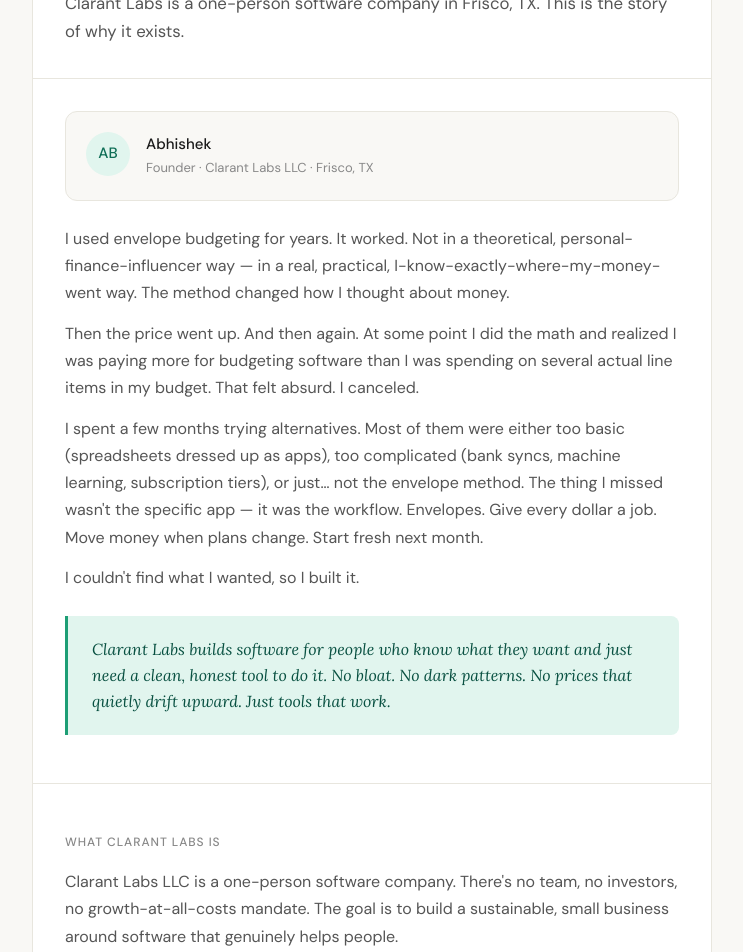
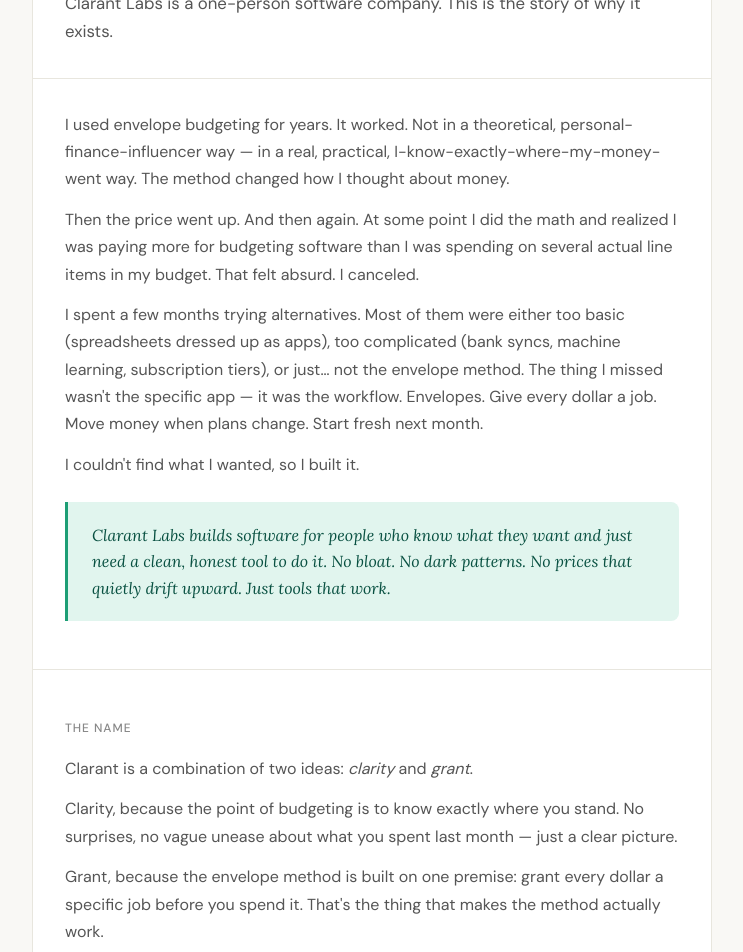
Before and after one commit to xsabhi/clarantlabs, a Next.js app: page /about in a window 1280 px wide. Shown: the part 220-1172 px from the top of the page, without its empty margins (268-1011 px from the left). Built offline with nearby package versions, Linux system fonts and the light colour scheme.

Commit message:
Remove personal details and add Clarant name explanation
- Strip founder name, location, and personal email from About, footer, and legal
- Replace personal contact email with hello@clarantlabs.com
- Add "The name" section on About page explaining Clarant = clarity + grant

```diff
--- a/app/about/page.tsx
+++ b/app/about/page.tsx
@@ -12,6 +12,7 @@
     <>
       <AboutHero />
       <FounderStory />
+      <WhatTheName />
       <WhatWeAre />
       <WaitlistCTA
         heading="Sound like what you've been looking for?"
@@ -40,7 +41,7 @@
         <em style={{ fontStyle: 'italic' }}>actually</em> left.
       </h1>
       <p style={{ fontSize: '1.05rem', color: '#555' }}>
-        Clarant Labs is a one-person software company in Frisco, TX. This is the story of why it exists.
+        Clarant Labs is a one-person software company. This is the story of why it exists.
       </p>
     </div>
   )
@@ -56,37 +57,6 @@
 
   return (
     <section style={{ padding: '2rem 2rem 3rem', borderTop: '0.5px solid #e8e6de' }}>
-      <div style={{
-        display: 'flex',
-        alignItems: 'flex-start',
-        gap: '1rem',
-        background: '#f9f8f5',
-        borderRadius: 12,
-        padding: '1.25rem',
-        border: '0.5px solid #e8e6de',
-        marginBottom: '1.5rem',
-      }}>
-        <div style={{
-          width: 44,
-          height: 44,
-          borderRadius: '50%',
-          background: 'var(--brand-light)',
-          display: 'flex',
-          alignItems: 'center',
-          justifyContent: 'center',
-          fontWeight: 500,
-          fontSize: 15,
-          color: 'var(--brand-dark)',
-          flexShrink: 0,
-        }}>
-          AB
-        </div>
-        <div>
-          <p style={{ fontSize: 15, fontWeight: 500, color: '#1a1a1a' }}>Abhishek</p>
-          <p style={{ fontSize: 13, color: '#888' }}>Founder · Clarant Labs LLC · Frisco, TX</p>
-        </div>
-      </div>
-
       <div style={{ display: 'flex', flexDirection: 'column', gap: '0.85rem' }}>
         {paragraphs.map((text, i) => (
           <p key={i} style={{ color: '#555' }}>{text}</p>
@@ -114,6 +84,27 @@
   )
 }
 
+function WhatTheName() {
+  return (
+    <section style={{ padding: '3rem 2rem', borderTop: '0.5px solid #e8e6de' }}>
+      <p style={{ fontSize: 12, letterSpacing: '0.08em', textTransform: 'uppercase', color: '#888', marginBottom: '1rem', fontWeight: 500 }}>
+        The name
+      </p>
+      <div style={{ display: 'flex', flexDirection: 'column', gap: '0.85rem' }}>
+        <p style={{ color: '#555' }}>
+          Clarant is a combination of two ideas: <em>clarity</em> and <em>grant</em>.
+        </p>
+        <p style={{ color: '#555' }}>
+          Clarity, because the point of budgeting is to know exactly where you stand. No surprises, no vague unease about what you spent last month — just a clear picture.
+        </p>
+        <p style={{ color: '#555' }}>
+          Grant, because the envelope method is built on one premise: grant every dollar a specific job before you spend it. That&apos;s the thing that makes the method actually work.
+        </p>
+      </div>
+    </section>
+  )
+}
+
 function WhatWeAre() {
   const paragraphs = [
     `Clarant Labs LLC is a one-person software company. There's no team, no investors, no growth-at-all-costs mandate. The goal is to build a sustainable, small business around software that genuinely helps people.`,
--- a/app/layout.tsx
+++ b/app/layout.tsx
@@ -82,7 +82,7 @@
       flexWrap: 'wrap',
       gap: '0.5rem',
     }}>
-      <p style={{ fontSize: 12, color: '#888' }}>© 2026 Clarant Labs LLC · Frisco, TX</p>
+      <p style={{ fontSize: 12, color: '#888' }}>© 2026 Clarant Labs LLC</p>
       <div style={{ display: 'flex', gap: '1rem' }}>
         {[
           { href: '/about', label: 'About' },
--- a/app/legal/page.tsx
+++ b/app/legal/page.tsx
@@ -52,7 +52,7 @@
   )
 }
 
-const CONTACT_EMAIL = 'abhishek@clarantlabs.com'
+const CONTACT_EMAIL = 'hello@clarantlabs.com'
 
 const META = 'Clarant Labs LLC · Last updated: May 2026 · Placeholder — lawyer-reviewed version publishes before launch.'
 
@@ -86,7 +86,7 @@
       <LegalMeta />
       <LegalH3>Who we are</LegalH3>
       <LegalP>
-        Clarant Labs LLC is a software company based in Frisco, TX, operated by Abhishek. We run the Clarant budgeting app at clarant.app and this company website at clarantlabs.com.
+        Clarant Labs LLC is a software company building Clarant, an envelope budgeting app at clarant.app. This company website lives at clarantlabs.com.
       </LegalP>
       <LegalH3>What we collect</LegalH3>
       <LegalP>
```
